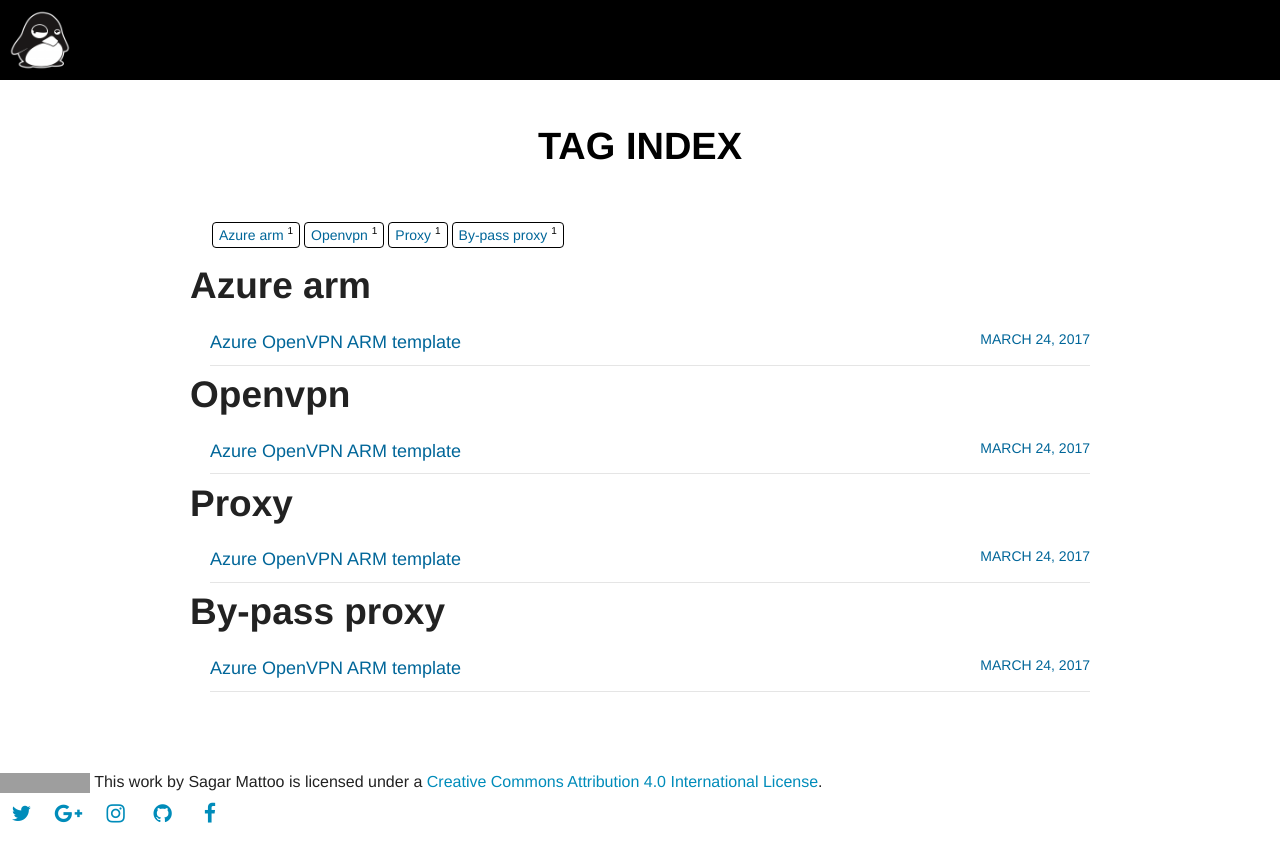
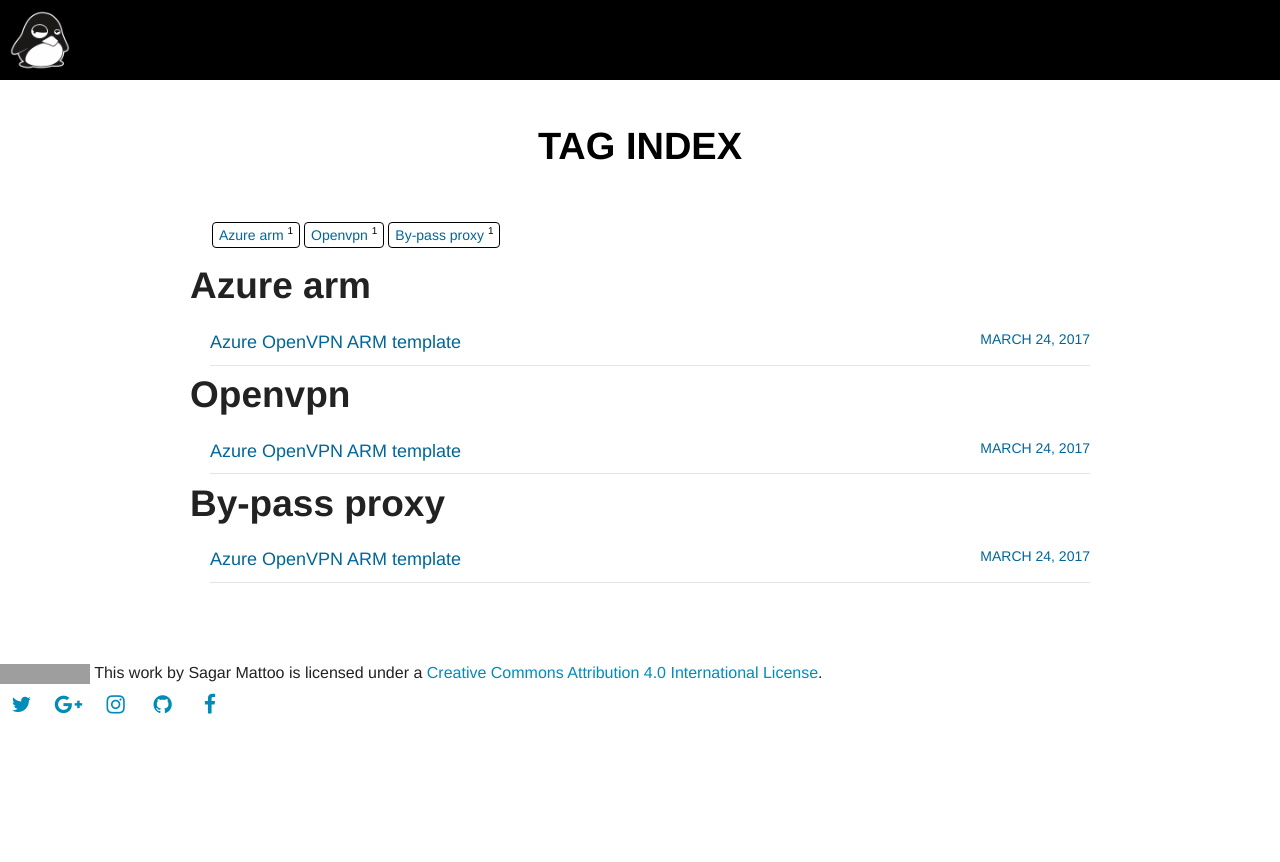
Before and after one commit to smattoo/smattoo.github.com, a Jekyll site: the page built from tags.html, in a window 1280 px wide. Shown: the top 862 px of the page. Built offline with Jekyll 4.4.1, drawn with Linux system fonts in a browser that asks for light colours; nearby versions of some CDN libraries; some of the changed lines change nothing that is shown; grey boxes are pictures that could not be loaded.

Commit message:
Correcting OpenVPN syntax

```diff
--- a/_posts/2017-03-24-azure-open-vpn-arm-template.md
+++ b/_posts/2017-03-24-azure-open-vpn-arm-template.md
@@ -8,7 +8,6 @@
 tags:
 - Azure ARM
 - OpenVPN
-- Proxy
 - by-pass Proxy
 ---
 
@@ -28,6 +27,6 @@
 
 **Github:** [source](https://github.com/smattoo/openvpn-azure-arm-template "GitHub link")
 
-The template provisions an Ubuntu 16.04 vm and sets up the open vpn server. Post deployment of the template, you just need to download the **.ovnpn** configuration file and pass the same to the OpenVPN client running on your machine.
+The template provisions an Ubuntu 16.04 vm and sets up the OpenVPN server. Post deployment of the template, you just need to download the **.ovnpn** configuration file and pass the same to the OpenVPN client running on your machine.
 
 That's it you now have established a private tunnel to access the internet.
```
